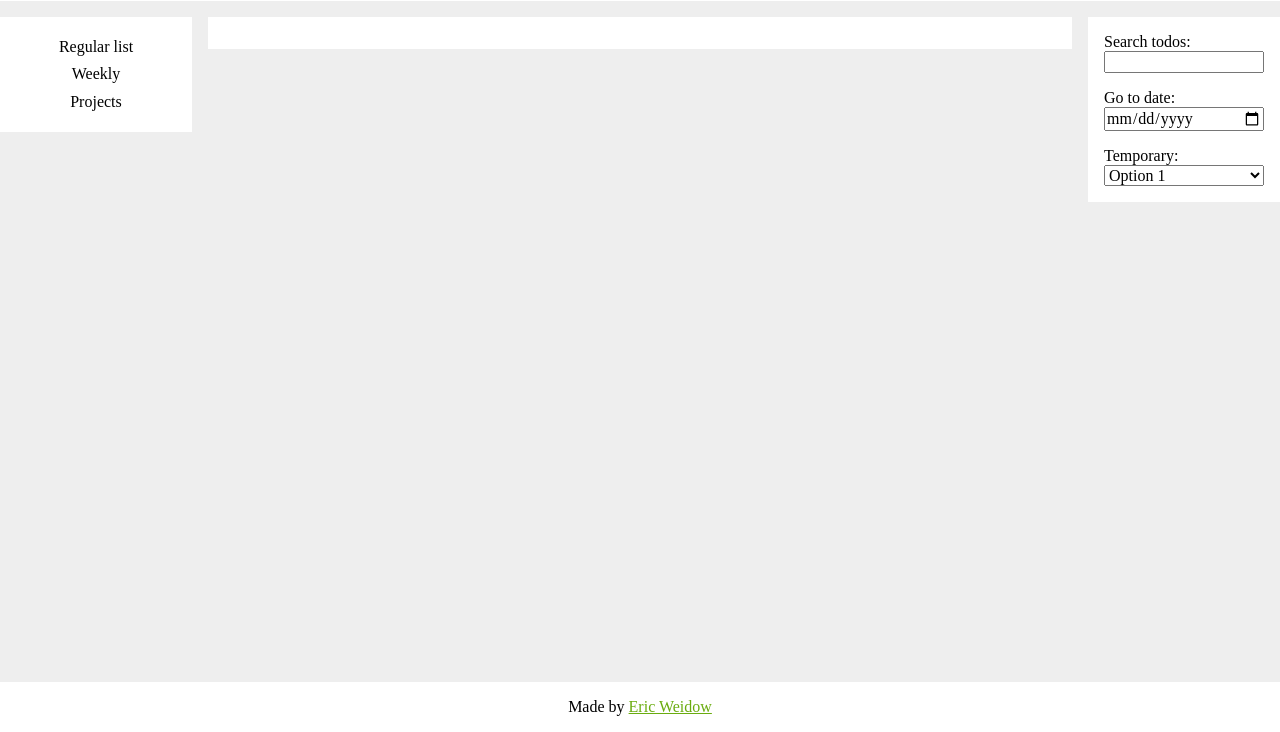
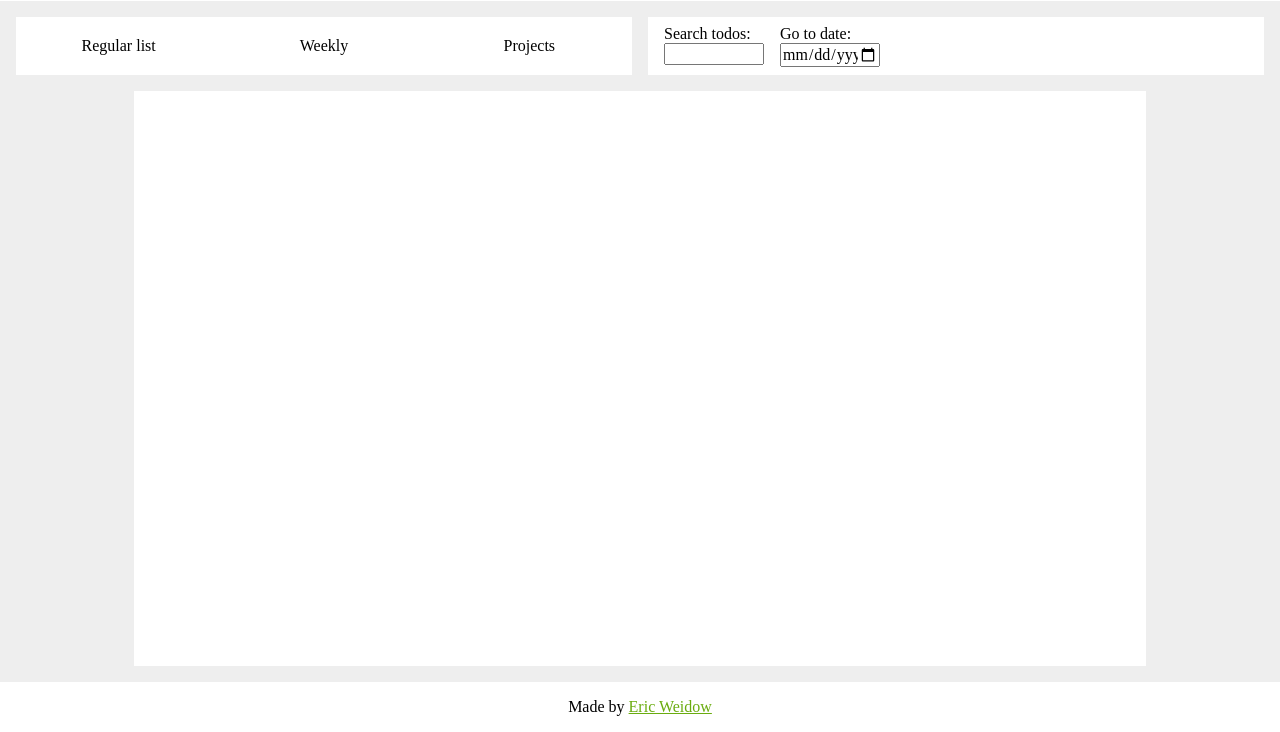
Before and after one commit to Studsministern/odin-todo-list, a website built with webpack: page src/index.html in a window 1280 px wide. Shown: the part 68-800 px from the top of the page. Built offline with nearby package versions, Linux system fonts and the light colour scheme.

Commit message:
Change grid structure
Instead of having one column with the lists on the left side and one
column with searching and dates on the right side, this is added as a
row instead.

It is possible that these options could be integrated into the header
in order to make the UI even better.

```diff
--- a/src/index.html
+++ b/src/index.html
@@ -32,13 +32,6 @@
                     Go to date:
                     <input type="date" id="date" name="date">
                 </label>
-                <label for="temporary">
-                    Temporary:
-                    <select>
-                        <option value="test 1" selected="selected">Option 1</option>
-                        <option value="test 2">Option 2</option>
-                    </select>
-                </label>
             </form>
         </div>
     </div>
--- a/src/styles.css
+++ b/src/styles.css
@@ -22,6 +22,7 @@
     --bg-clr-secondary: #EEE;
 
     --grid-gap: 1rem;
+    --side-gap: 8vw;
 }
 
 * {
@@ -53,9 +54,8 @@ header {
     grid-area: header;
     position: sticky;
     top: 0;
-    padding: 1rem 0;
+    padding: 1rem calc(var(--side-gap) + 2 * var(--grid-gap));
     display: flex;
-    justify-content: center;
     font-weight: bold;
     font-size: 2rem;
 }
@@ -65,28 +65,39 @@ header {
 #content {
     grid-area: content;
     display: grid;
-    grid: "lists todos sort" max-content
-          ".     .     ."    auto
-          / 15vw auto  15vw;
+    grid: "lists            lists sort  sort" max-content
+          ".                todos todos ."    auto
+          / var(--side-gap) 1fr   1fr   var(--side-gap);
     gap: var(--grid-gap);
-    padding: var(--grid-gap) 0;
+    padding: var(--grid-gap);
     background: var(--bg-clr-secondary);
 }
 
 #content > * {
     background: var(--bg-clr-main);
-    height: max-content;
-    padding: var(--grid-gap) 0;
 }
 
 
 
 .lists {
     grid-area: lists;
+    display: flex;
+    align-items: center;
+}
+
+.lists ul {
+    flex: 1;
+    display: flex;
+    height: 100%;
+}
+
+.lists ul li {
+    flex: 1;
+    display: flex;
 }
 
 .lists button {
-    width: 100%;
+    flex: 1;
     padding: .3rem .5rem;
     border: none;
     cursor: pointer;
@@ -101,17 +112,20 @@ header {
 
 .todos {
     grid-area: todos;
+    padding: calc(var(--grid-gap) / 2) 0;
 }
 
 
 
 .sort {
     grid-area: sort;
+    padding: calc(var(--grid-gap) / 2) 0;
 }
 
 .sort form label {
     display: flex;
     flex-direction: column;
+    max-width: 100px;
 }
 
 
@@ -158,7 +172,6 @@ ul {
 
 form {
     display: flex;
-    flex-direction: column;
     padding: 0 1rem;
     gap: 1rem;
 }
```
